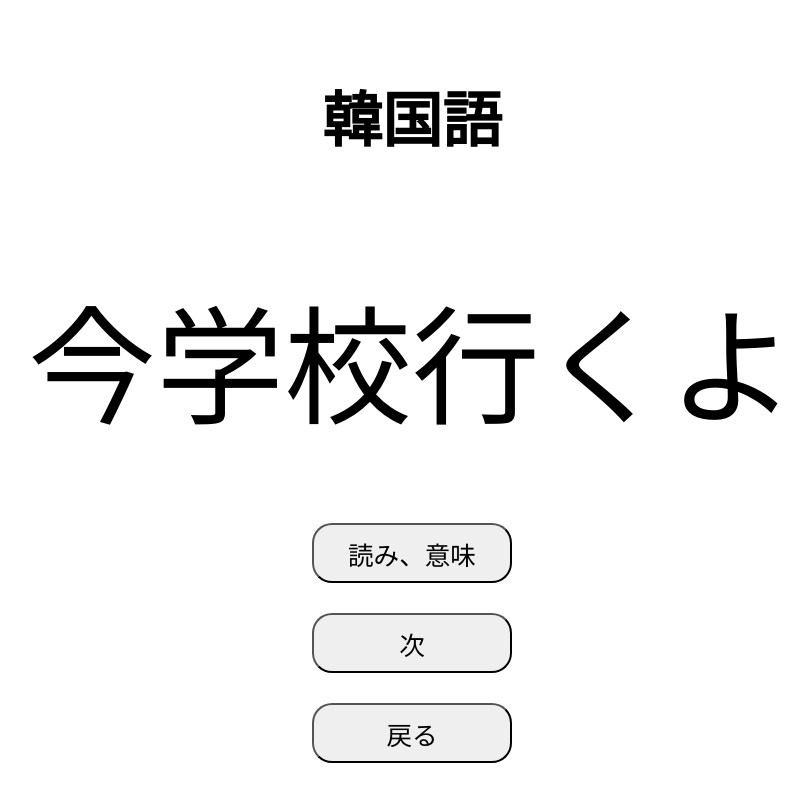
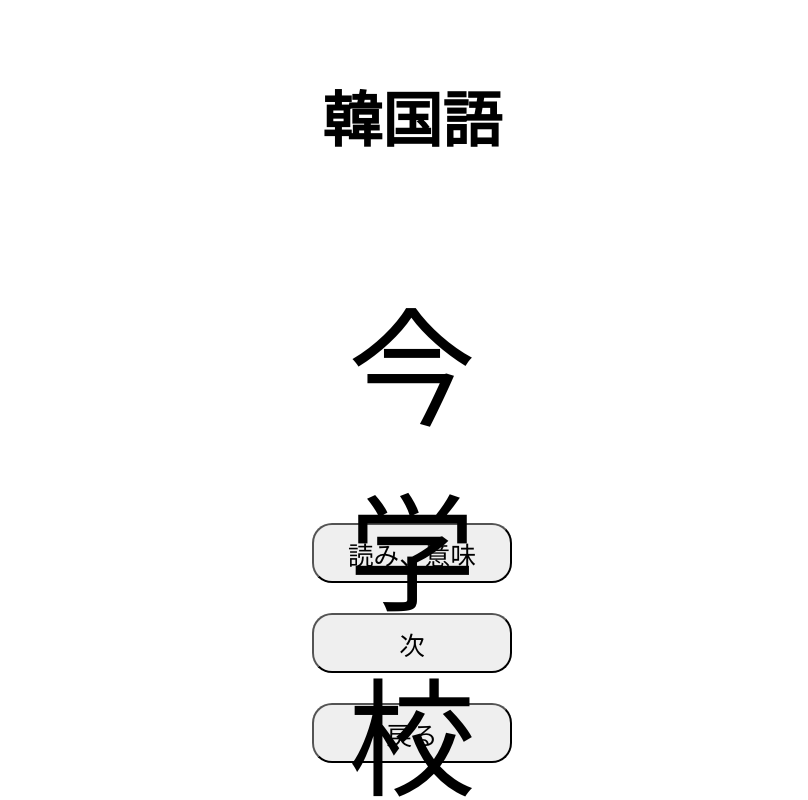
Before and after one commit to meatmt/my_study, a plain HTML site: page index.html in a window 1280 px wide. Both pictures are taken after a click on the button "動詞". Shown: the top 800 px of the page, without its empty margins (228-1036 px from the left). Drawn offline with Linux system fonts and the light colour scheme.

Commit message:
Update index.html

```diff
--- a/index.html
+++ b/index.html
@@ -19,29 +19,28 @@
     }
 
     .kanji-area {
-    min-height: 300px; /* 全体の高さを確保（必要に応じて調整） */
-    display: flex;
-    flex-direction: column;
-    justify-content: center;
-    align-items: center;
-    text-align: center;
+  position: relative; /* 位置制御の基準 */
+  width: 100%;
+  height: 300px; /* 全体の高さを固定 */
 }
 
 .kanji-container {
-    font-size: 6rem;
-    height: 150px; /* 固定高さを与える（漢字位置を固定） */
-    display: flex;
-    justify-content: center;
-    align-items: center;
+  position: absolute;
+  top: 20%; /* 上から20%（調整可） */
+  left: 50%;
+  transform: translateX(-50%);
+  font-size: 6rem;
 }
 
 #reading {
-    font-size: 1.5rem;
-    height: 2em;  /* 意味表示エリアの高さ固定 */
-    line-height: 1.5em;
-    margin-top: 10px;
-    overflow: hidden; /* 長い内容もはみ出さないように */
+  position: absolute;
+  top: 60%; /* 上から60%（調整可） */
+  left: 50%;
+  transform: translateX(-50%);
+  font-size: 1.5rem;
+  text-align: center;
 }
+
 
 
     .buttons {
```
